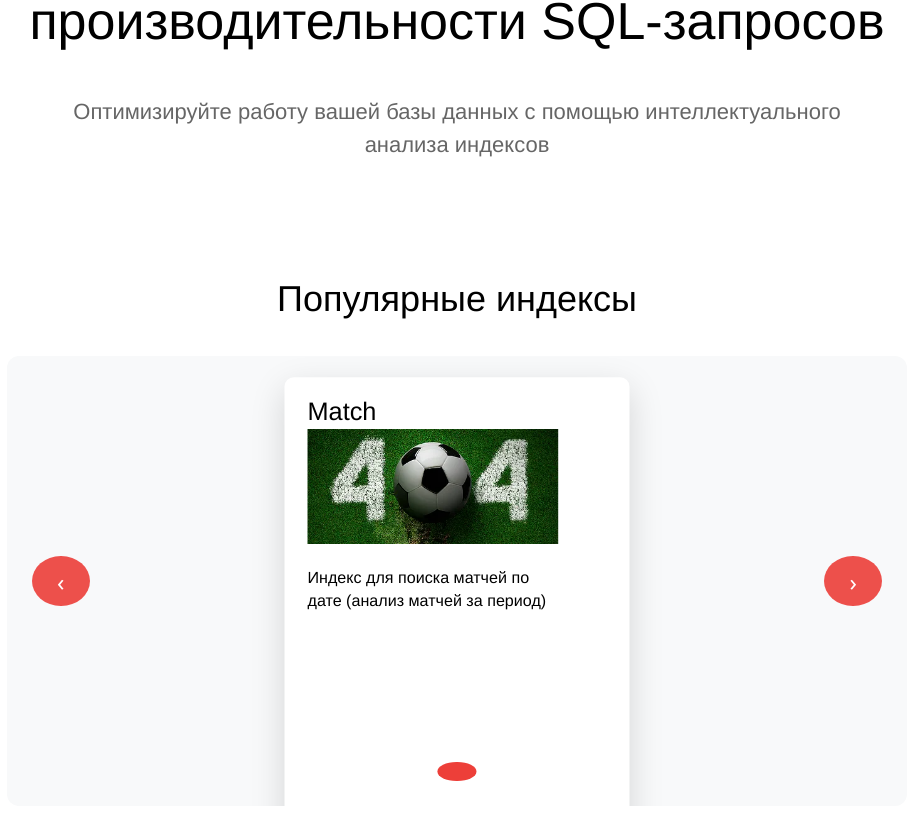
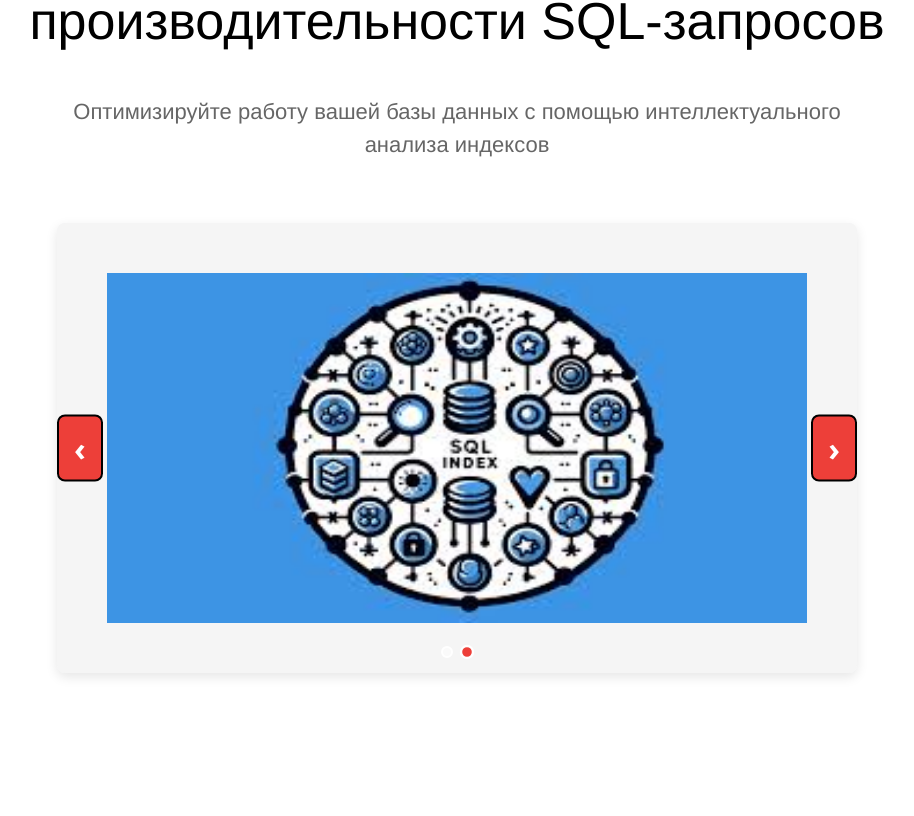
Before and after one commit to colan1ch/sql-analyzer, a React (Vite) app: page / in a window 1280 px wide. Shown: the part 308-1124 px from the top of the page, without its empty margins (238-1152 px from the left). After the commit the page ends 1031 px from the top, so only its background shows below. Built offline with nearby package versions, Linux system fonts and the light colour scheme; no server answers.

Commit message:
192 + homepage

```diff
--- a/dev-dist/sw.js
+++ b/dev-dist/sw.js
@@ -82,7 +82,7 @@ define(['./workbox-d9a5ed57'], (function (workbox) { 'use strict';
     "revision": "0dcbc004255934090c10f1fb67d31c7c"
   }, {
     "url": "index.html",
-    "revision": "0.f0msl67kj8"
+    "revision": "0.3u72uk0vvao"
   }], {});
   workbox.cleanupOutdatedCaches();
   workbox.registerRoute(new workbox.NavigationRoute(workbox.createHandlerBoundToURL("index.html"), {
--- a/src/modules/IndexesApi.ts
+++ b/src/modules/IndexesApi.ts
@@ -1,7 +1,7 @@
 // src/modules/IndexesApi.ts
 import type { Index } from "./IndexesTypes";
 
-const API_BASE_URL = "https://172.20.10.2:3000";
+const API_BASE_URL = "https://192.168.0.17:3000";
 
 export async function listIndexes(params?: { name?: string; date_from?: string; date_to?: string }): Promise<Index[]> {
   try {
--- a/src/pages/HomePage/HomePage.css
+++ b/src/pages/HomePage/HomePage.css
@@ -38,7 +38,7 @@
   max-width: 1200px; /* Ограничиваем ширину контента */
   height: auto;
   align-items: center;
-  gap: 60px;
+  gap: 0px;
   position: relative;
   margin: 0 auto; /* Центрируем grid-container */
   margin-left:235px;
@@ -348,3 +348,152 @@
 }
   /* Остальные стили без изменений */
 }
+
+/* ...existing code... */
+
+.images-section {
+  display: flex;
+  gap: 20px;
+  margin-top: 40px;
+  justify-content: center;
+  flex-wrap: wrap;
+}
+
+.image-container {
+  flex: 1;
+  min-width: 300px;
+  max-width: 500px;
+  border-radius: 8px;
+  overflow: hidden;
+  box-shadow: 0 4px 12px rgba(0, 0, 0, 0.1);
+  transition: transform 0.3s ease;
+}
+
+.image-container:hover {
+  transform: translateY(-5px);
+  box-shadow: 0 8px 16px rgba(0, 0, 0, 0.15);
+}
+
+.home-image {
+  width: 100%;
+  height: auto;
+  display: block;
+  object-fit: cover;
+}
+
+@media (max-width: 768px) {
+  .images-section {
+    flex-direction: column;
+    gap: 15px;
+  }
+
+  .image-container {
+    max-width: 100%;
+  }
+}
+
+/* ...rest of existing code... */
+
+
+/* ...existing code... */
+
+.carousel {
+  position: relative;
+  width: 100%;
+  max-width: 800px;
+  margin: 40px auto;
+  border-radius: 8px;
+  overflow: hidden;
+  box-shadow: 0 4px 12px rgba(0, 0, 0, 0.1);
+}
+
+.carousel-container {
+  width: 100%;
+  position: relative;
+  background: #f5f5f5;
+}
+
+.carousel-image {
+  margin: 50px 50px 50px 50px;
+  width: 100%;
+  height: auto;
+  display: block;
+  transition: opacity 0.3s ease;
+}
+
+/* Кнопки навигации */
+.carousel-button {
+  position: absolute;
+  top: 50%;
+  transform: translateY(-50%);
+  background-color: #ed3f39;
+  color: white;
+  font-size: 32px;
+  padding: 10px 15px;
+  cursor: pointer;
+  transition: background-color 0.3s ease;
+  z-index: 10;
+  font-weight: bold;
+  border: 2px solid rgba(237, 63, 57, 0.8);
+  border-color:#000000;
+}
+
+.carousel-button:hover {
+  background-color: #000000;
+  border-color:#ed3f39
+}
+
+.carousel-button-prev {
+  left: 0;
+}
+
+.carousel-button-next {
+  right: 0;
+}
+
+/* Точки навигации */
+.carousel-dots {
+  position: absolute;
+  bottom: 15px;
+  left: 50%;
+  transform: translateX(-50%);
+  display: flex;
+  gap: 8px;
+  z-index: 10;
+}
+
+.carousel-dot {
+  width: 12px;
+  height: 12px;
+  border-radius: 50%;
+  border: 2px solid white;
+  background-color: rgba(255, 255, 255, 0.5);
+  cursor: pointer;
+  transition: all 0.3s ease;
+  padding: 0;
+}
+
+.carousel-dot.active {
+  background-color: #ed3f39;
+  transform: scale(1.2);
+}
+
+.carousel-dot:hover {
+  background-color: rgba(255, 255, 255, 0.8);
+}
+
+@media (max-width: 768px) {
+  .carousel {
+    max-width: 100%;
+  }
+
+  .carousel-button {
+    font-size: 24px;
+    padding: 8px 12px;
+  }
+
+  .carousel-dot {
+    width: 10px;
+    height: 10px;
+  }
+}
--- a/src/pages/HomePage/HomePage.tsx
+++ b/src/pages/HomePage/HomePage.tsx
@@ -1,68 +1,28 @@
 import React, { useState, useEffect } from 'react';
 import Header from '../../components/Header/Header';
 import { BreadCrumbs } from '../../components/BreadCrumbs/BreadCrumbs';
-import IndexCard from '../../components/IndexCard/IndexCard';
-import { listIndexes } from '../../modules/IndexesApi';
-import { INDEXES_MOCK } from '../../modules/mock';
-import type { Index } from '../../modules/IndexesTypes';
 import './HomePage.css';
+import img1_path from '../../assets/img1.png';
+import img2_path from '../../assets/img2.png';
 
 const HomePage: React.FC = () => {
-  const [activeIndex, setActiveIndex] = useState(0);
-  const [featuredIndexes, setFeaturedIndexes] = useState<Index[]>([]);
-  const [loading, setLoading] = useState(true);
-  const [useMock, setUseMock] = useState(false);
+  const [currentImageIndex, setCurrentImageIndex] = useState(0);
+  const images = [img1_path, img2_path];
 
-  // Загружаем индексы с API или используем моки
   useEffect(() => {
-    if (useMock) {
-      setFeaturedIndexes(INDEXES_MOCK.slice(0, 6));
-      setLoading(false);
-    } else {
-      listIndexes()
-        .then((data) => {
-          if (data.length > 0) {
-            setFeaturedIndexes(data.slice(0, 6));
-            setUseMock(false);
-          } else {
-            setFeaturedIndexes(INDEXES_MOCK.slice(0, 6));
-            setUseMock(true);
-          }
-        })
-        .catch(() => {
-          setFeaturedIndexes(INDEXES_MOCK.slice(0, 6));
-          setUseMock(true);
-        })
-        .finally(() => {
-          setLoading(false);
-        });
-    }
-  }, [useMock]);
-
-  // Автопрокрутка карусели
-  useEffect(() => {
-    if (featuredIndexes.length === 0) return;
-
     const interval = setInterval(() => {
-      setActiveIndex((prev) => (prev + 1) % featuredIndexes.length);
-    }, 4000);
+      setCurrentImageIndex((prevIndex) => (prevIndex + 1) % images.length);
+    }, 5000);
 
     return () => clearInterval(interval);
-  }, [featuredIndexes.length]);
+  }, []);
 
-  const nextSlide = () => {
-    if (featuredIndexes.length === 0) return;
-    setActiveIndex((prev) => (prev + 1) % featuredIndexes.length);
+  const handlePrevious = () => {
+    setCurrentImageIndex((prevIndex) => (prevIndex - 1 + images.length) % images.length);
   };
 
-  const prevSlide = () => {
-    if (featuredIndexes.length === 0) return;
-    setActiveIndex((prev) => (prev - 1 + featuredIndexes.length) % featuredIndexes.length);
-  };
-
-  const goToSlide = (index: number) => {
-    if (featuredIndexes.length === 0) return;
-    setActiveIndex(index);
+  const handleNext = () => {
+    setCurrentImageIndex((prevIndex) => (prevIndex + 1) % images.length);
   };
 
   return (
@@ -81,45 +41,32 @@ const HomePage: React.FC = () => {
               </p>
             </div>
 
-            {/* Карусель с карточками индексов */}
-            <div className="carousel-section">
-              <h2 className="carousel-title">Популярные индексы</h2>
+            <div className="carousel">
+              <button className="carousel-button carousel-button-prev" onClick={handlePrevious}>
+                ‹
+              </button>
 
-              {loading ? (
-                <div className="carousel-loading">Загрузка индексов...</div>
-              ) : featuredIndexes.length > 0 ? (
-                <div className="carousel">
               <div className="carousel-container">
-                    {/* Показываем только активный слайд */}
-                    <div className="carousel-item active">
-                      <IndexCard index={featuredIndexes[activeIndex]} />
-                    </div>
+                <img
+                  src={images[currentImageIndex]}
+                  alt="Carousel"
+                  className="carousel-image"
+                />
               </div>
 
-                  {/* Кнопки навигации */}
-                  <button className="carousel-control prev" onClick={prevSlide}>
-                    ‹
-                  </button>
-                  <button className="carousel-control next" onClick={nextSlide}>
+              <button className="carousel-button carousel-button-next" onClick={handleNext}>
                 ›
               </button>
 
-                  {/* Индикаторы */}
-                  <div className="carousel-indicators">
-                    {featuredIndexes.map((_, idx) => (
+              <div className="carousel-dots">
+                {images.map((_, index) => (
                   <button
-                        key={idx}
-                        className={`indicator ${idx === activeIndex ? 'active' : ''}`}
-                        onClick={() => goToSlide(idx)}
+                    key={index}
+                    className={`carousel-dot ${index === currentImageIndex ? 'active' : ''}`}
+                    onClick={() => setCurrentImageIndex(index)}
                   />
                 ))}
               </div>
-                </div>
-              ) : (
-                <div className="no-indexes-message">
-                  Индексы временно недоступны
-                </div>
-              )}
             </div>
           </div>
         </div>
--- a/vite.config.ts
+++ b/vite.config.ts
@@ -14,7 +14,7 @@ export default defineConfig({
         changeOrigin: true,
       },
       "/images": {  // Прокси для картинок
-        target: "http://172.20.10.2:9000",
+        target: "http://192.168.0.17:9000",
         changeOrigin: true,
         rewrite: (path) => path.replace(/^\/images/, "/sqlanalyzer"),
       }
```
Also changed, not shown: src/assets/img1.png (added), src/assets/img2.png (added), 8 other files (tests, documents, lock files or other folders). Lines whose indentation alone changed are shown as unchanged.
